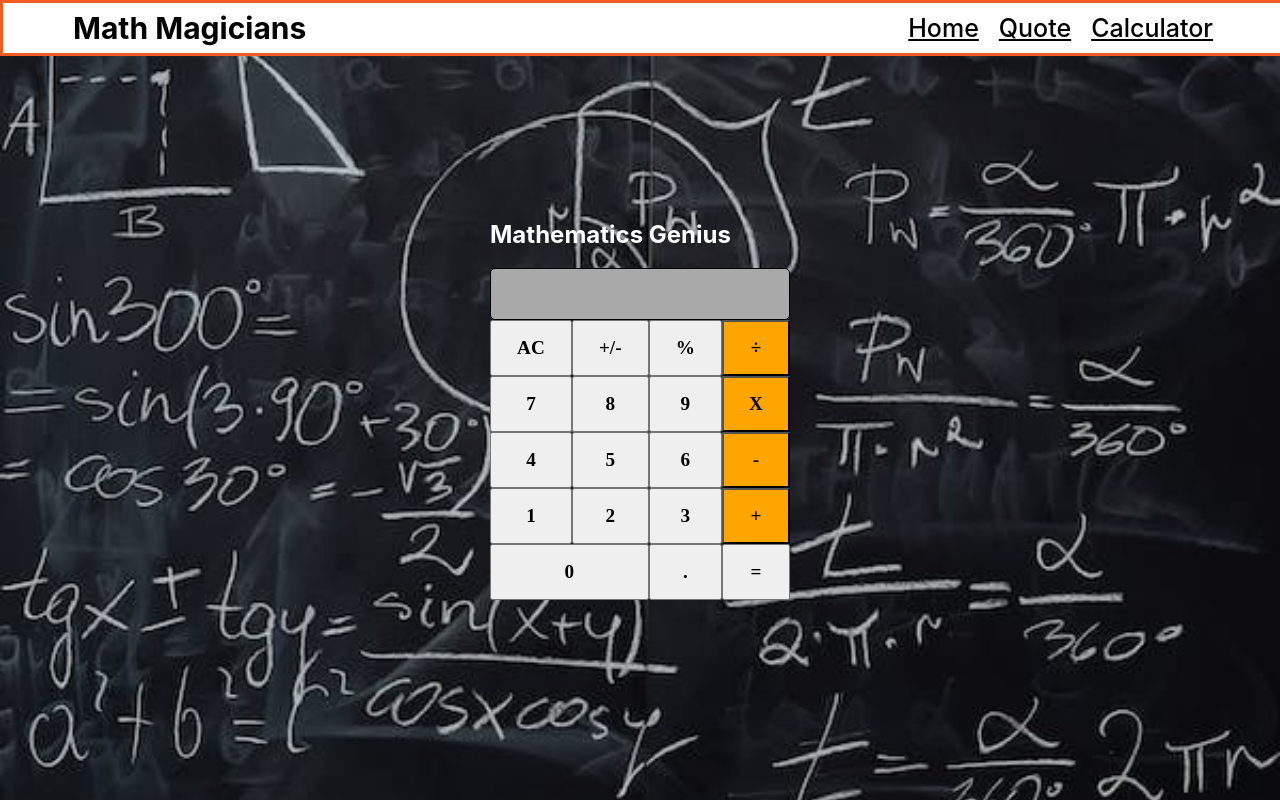
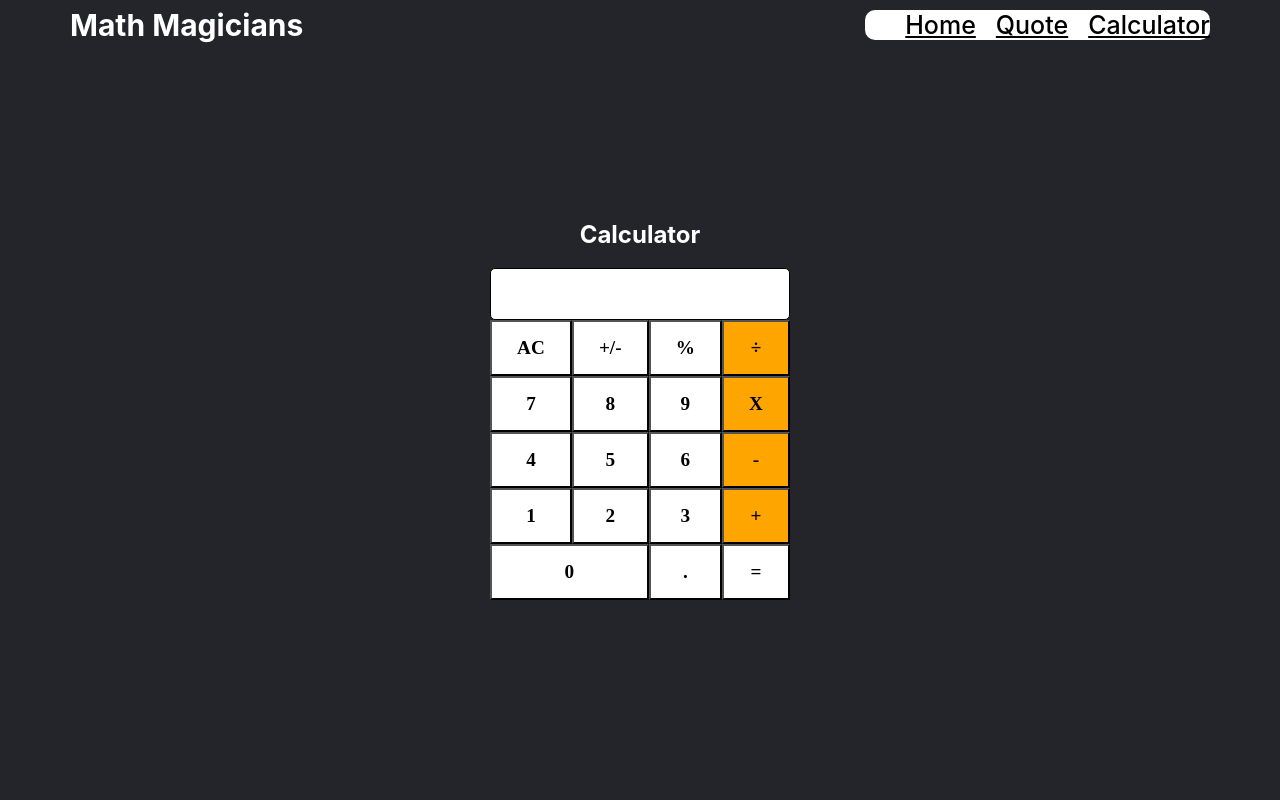
Before and after one commit to Ayokunnumi1/Math-Magician, a React (Create React App) app: page /calculator in a window 1280 px wide. Built offline with nearby package versions, Linux system fonts and the light colour scheme.

Commit message:
Style the full website

```diff
--- a/src/App.css
+++ b/src/App.css
@@ -5,36 +5,29 @@
   align-items: center;
   gap: 20px;
   height: 100vh;
-  overflow: hidden;
-  /* background-color: rgba(22, 160, 133); */
-  /* background-color: rgba(22, 160, 133); */
-  background-image: url(assets/Maths.jpeg);
-  background-size: cover;
-    background-position: center center;
-    background-repeat: no-repeat;
-    background-attachment: fixed;
-    background-size: cover;
-    /* filter: blur(0.5px); */
-    z-index: -1000;
-    /* position: fixed; */
+  background-color: rgba(36, 37, 42);
 }
 
 .navbar {
-  background-color: #fff;
   height: 50px;
-  border: 3px solid rgba(241, 90, 34);
   display: flex;
-  /* gap: 3px; */
   align-items: center;
   justify-content: center;
   position: fixed;
   width: 100%;
+  color: #fff;
 }
 
 .navbar-link-container {
   list-style: none;
   display: flex;
-  gap: 5px;
+  justify-content: center;
+  align-items: center;
+  gap: 3px;
+  border-radius: 10px;
+
+  /* padding: 5px; */
+  background-color: #fff;
 }
 
 .navbar-links {
@@ -50,8 +43,8 @@ h1 {
 @media screen and (min-width: 600px) {
   .navbar {
     justify-content: space-between;
+  }
 
-  }
   .navbar-link-container {
     justify-content: center;
     align-items: center;
--- a/src/components/calculatorText.js
+++ b/src/components/calculatorText.js
@@ -1,9 +1,10 @@
+import '../modules/Text.css';
 // eslint-disable-next-line arrow-body-style
 const Text = () => {
   return (
     <>
       <div>
-        <h2>Mathematics Genius</h2>
+        <h2 className="text-h2">Calculator</h2>
       </div>
     </>
   );
--- a/src/components/quote.js
+++ b/src/components/quote.js
@@ -35,6 +35,7 @@ const Quote = () => {
   return (
     <div className="quote-container">
       <blockquote className="quote">
+        <h2>Quote of the day!</h2>
         <span className="quote-text">{data.quote}</span>
         <cite className="quote-author">
           {data.author}
--- a/src/modules/Calculator.css
+++ b/src/modules/Calculator.css
@@ -12,6 +12,7 @@ h2 {
   border: 1px solid black;
   text-align: center;
   font-size: 30px;
+  background-color: #fff;
 }
 
 .item-seventeen {
@@ -39,6 +40,7 @@ button {
   font-family: 'Times New Roman', Times, serif;
   font-size: larger;
   font-weight: 700;
+  background-color: #fff;
 }
 
 button:nth-child(4n + 5) {
--- a/src/modules/Home.css
+++ b/src/modules/Home.css
@@ -1,12 +1,12 @@
 .home-section {
-  /* border: 3px solid red; */
   width: 500px;
   background-color: #fff;
-  color: #000;
-padding: 10px;
-border-radius: 10px;
+  color: black;
+  padding: 10px;
+  border-radius: 10px;
 }
 
 h3 {
-    color: #000;
+  color: #000;
+  font-size: 30px;
 }
--- /dev/null
+++ b/src/modules/Text.css
@@ -0,0 +1,4 @@
+.text-h2 {
+  color: #fff;
+  text-align: center;
+}
--- a/src/modules/quote.css
+++ b/src/modules/quote.css
@@ -1,5 +1,5 @@
 .quote-container {
-  border: 3px solid #ffff;
+  border-radius: 10px;
   height: 200px;
   width: 300px;
   background-color: #fff;
@@ -9,3 +9,19 @@
 .quote-author {
   font-weight: bolder;
 }
+
+.message {
+  background-color: #fff;
+  color: black;
+  font-weight: 600;
+  font-size: 20px;
+  padding: 10px;
+  width: 200px;
+  border-radius: 5px;
+  display: flex;
+  justify-content: center;
+}
+
+h2 {
+  color: black;
+}
```
Lines whose indentation alone changed are shown as unchanged.
